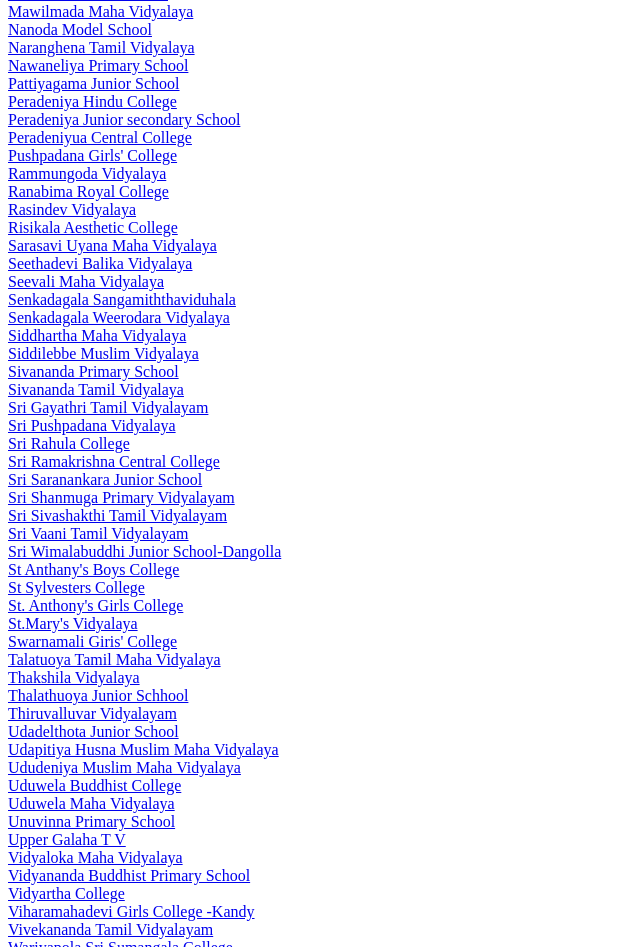
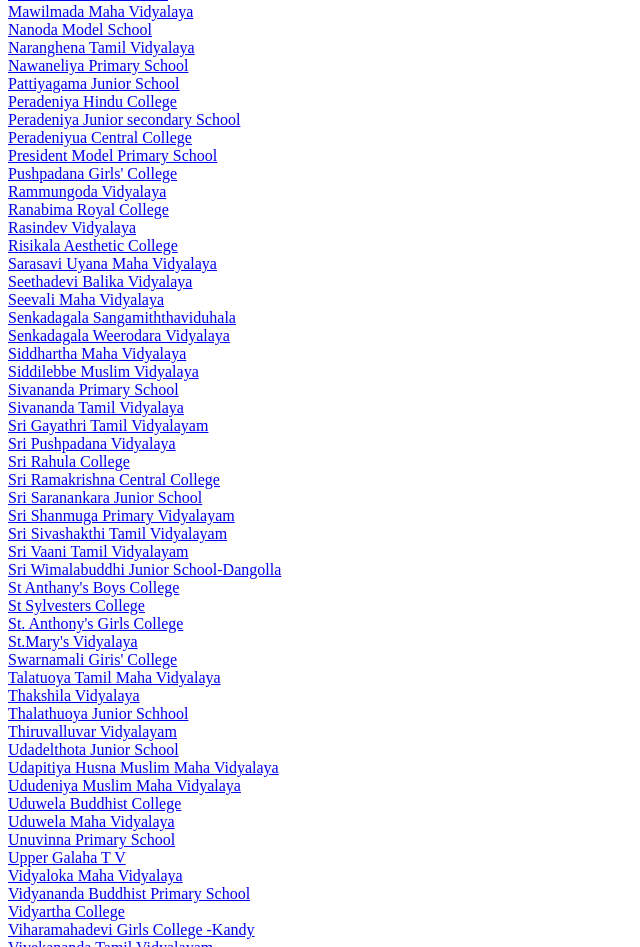
Before and after one commit to kaisuru/datainput, a plain HTML site: page index.html in a window 1280 px wide. Shown: the part 1144-2091 px from the top of the page, without its empty margins (0-640 px from the left). Drawn offline with Linux system fonts and the light colour scheme.

Commit message:
Update index.html

```diff
--- a/index.html
+++ b/index.html
@@ -75,6 +75,7 @@
 <a href="https://docs.google.com/spreadsheets/d/1mTSm92AhONCgh9OxJNHBrwtTOegBSmszqMJ-BewREjw/edit?usp=sharing">Peradeniya Hindu College                          </a><br>
 <a href="https://docs.google.com/spreadsheets/d/1FVrIeBe-oSnppdS1d6Ds7Y8SGWDbX37CxbCbgOmoIws/edit?usp=sharing">Peradeniya Junior secondary School          </a>        <br>
 <a href="https://docs.google.com/spreadsheets/d/18AQz1B-LVc_mERwDi1hJEcS04UrZ11PftAKj6NqnY3E/edit?usp=sharing">Peradeniyua Central College                       </a><br>
+<a href="https://docs.google.com/spreadsheets/d/1NF_OLUmVuDGVlnBo2YL7Jyj-Z9UVtH-woXEIoU_9-Ag/edit?usp=sharing">President Model Primary School                    </a><br>
 <a href="https://docs.google.com/spreadsheets/d/1ul3lcwVx2bsGdDXJX2xr2i3cTK-pgM9DrT0qc7tqF7o/edit?usp=sharing">Pushpadana Girls' College                         </a><br>
 <a href="https://docs.google.com/spreadsheets/d/1JnaBfDbihAd4eZIvX1DUNp-r52fcZMz9EHk1ZrbUloU/edit?usp=sharing">Rammungoda Vidyalaya                              </a><br>
 <a href="https://docs.google.com/spreadsheets/d/1rCReAJB_D6KXZaj9wcY1Yjl7ZI3ACUZkOgObD6L83Ds/edit?usp=sharing">Ranabima Royal College                            </a><br>
```
